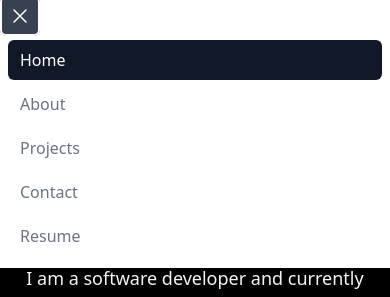
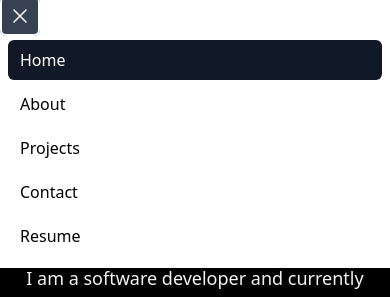
Before and after one commit to matthewdeguzman/personal-website, a Next.js app: page / in a window 390 px wide. Both pictures are taken after a click on the button "Open main menu". Shown: the top 297 px of the page. Built offline with nearby package versions, Linux system fonts and the light colour scheme.

Commit message:
made buttons interactive on mobile and pc

```diff
--- a/components/navbar.js
+++ b/components/navbar.js
@@ -1,4 +1,5 @@
 import { Disclosure } from "@headlessui/react";
+import Button from "react-scroll";
 import { Bars3Icon, XMarkIcon } from "@heroicons/react/24/outline";
 
 const navigation = [
@@ -13,25 +14,38 @@ function classNames(...classes) {
   return classes.filter(Boolean).join(" ");
 }
 
+function scrollClick(sectionName) {
+  const element = document.getElementById(sectionName);
+  if (element) {
+    element.scrollIntoView({ behavior: "smooth" });
+    console.log(sectionName);
+  }
+}
+
+function buttonState(item) {
+  return item.current
+    ? "bg-gray-900 text-white"
+    : "text-black hover:bg-gray-900 hover:text-white";
+}
 function button(item) {
   return (
-    <a
+    <button
       key={item.name}
-      href={item.href}
+      onClick={() => {
+        scrollClick(item.name);
+      }}
       className={classNames(
-        item.current
-          ? "bg-gray-900 text-white"
-          : "text-black hover:bg-gray-900 hover:text-white",
+        buttonState(item),
         "rounded-md px-3 py-2 text-sm font-medium"
       )}
       aria-current={item.current ? "page" : undefined}
     >
       {item.name}
-    </a>
+    </button>
   );
 }
 
-export default function Example() {
+export default function Navbar() {
   return (
     <Disclosure
       as="nav"
@@ -71,16 +85,20 @@ export default function Example() {
                 <Disclosure.Button
                   key={item.name}
                   as="a"
-                  href={item.href}
+                  href={"#" + item.name}
                   className={classNames(
-                    item.current
-                      ? "bg-gray-900 text-white"
-                      : "text-gray-500 hover:bg-gray-700 hover:text-white",
-                    "block rounded-md px-3 py-2 text-base font-medium"
+                    buttonState(item),
+                    "block w-full rounded-md px-3 py-2 text-left font-medium"
                   )}
                   aria-current={item.current ? "page" : undefined}
                 >
-                  {item.name}
+                  <button
+                    onClick={() => {
+                      scrollClick(item.name);
+                    }}
+                  >
+                    {item.name}
+                  </button>
                 </Disclosure.Button>
               ))}
             </div>
--- a/pages/index.js
+++ b/pages/index.js
@@ -28,7 +28,7 @@ export default function Home({ allProjectsData }) {
 
       <Navbar />
       {/* Introduction Section */}
-      <div className="mt-8 sm:mt-16">
+      <div className="mt-8 sm:mt-16 scroll-mt-12" id="Home">
         <p className="text-5xl pl-2 md:text-7xl font-sans font-extrabold tracking-tight text-gray-900">
           Hello. <br />
           My name is Matthew DeGuzman.
@@ -36,7 +36,7 @@ export default function Home({ allProjectsData }) {
       </div>
 
       {/* About me section */}
-      <div className="bg-black w-screen">
+      <div className="bg-black w-screen sm:scroll-mt-12" id="About">
         <p className="mx-auto text-center text-gray-100 text-lg py-8 mt-2 w-fit sm:mt-4 sm:max-w-screen-sm">
           I am a software developer and currently attend the University of
           Florida where I am pursuing a BS in Computer Science and minoring in
@@ -46,7 +46,7 @@ export default function Home({ allProjectsData }) {
       </div>
 
       {/* Project Section */}
-      <div>
+      <div className="sm:scroll-mt-12" id="Projects">
         <h1 className={homeStyles.headerMargin}>Projects</h1>
         <div className="grid grid-rows-8 gap-16 mt-4 md:gap-24 md:mt-16 justify-center">
           {allProjectsData.map(
@@ -67,7 +67,9 @@ export default function Home({ allProjectsData }) {
         </div>
       </div>
       {/* Contact form*/}
-      <h1 className={homeStyles.headerMargin}>Contact me</h1>
+      <div className="sm:scroll-mt-12" id="Contact">
+        <h1 className={homeStyles.headerMargin}>Contact me</h1>
+      </div>
       <Contact />
     </>
   );
```
